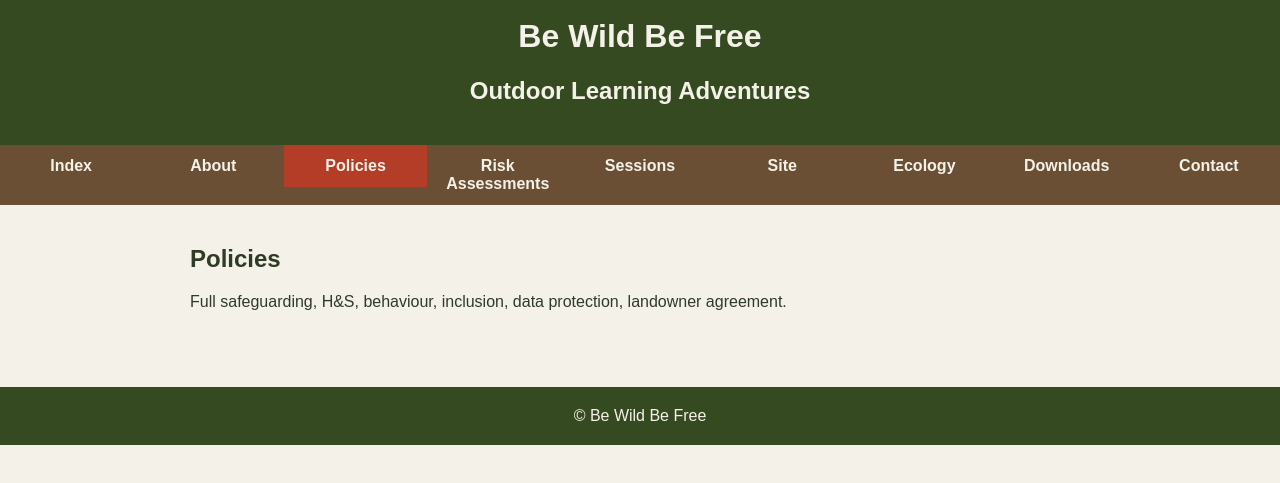
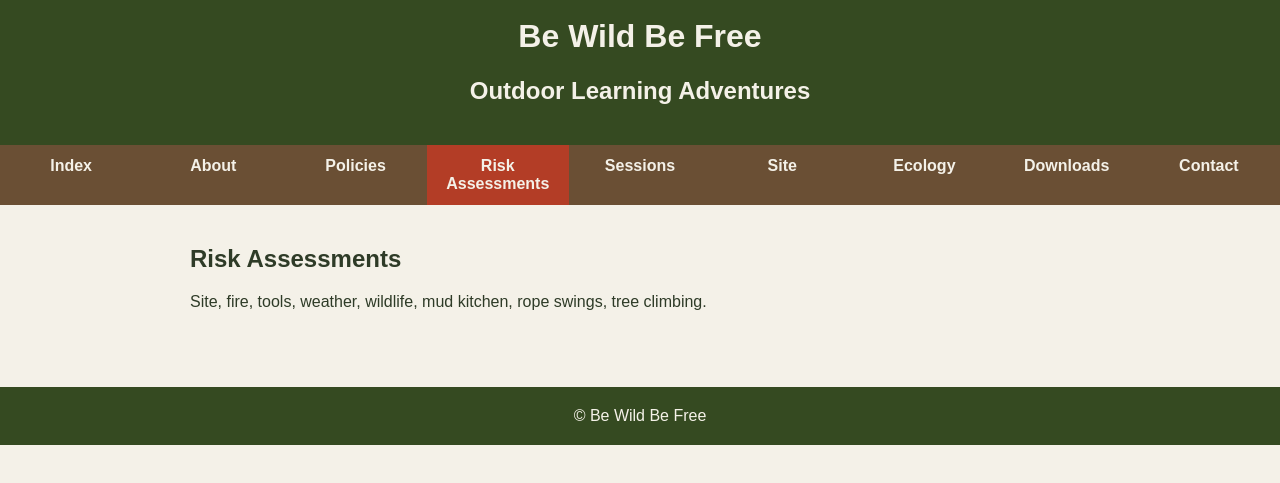
Before and after one commit to mrmurphykps/bewildbefree, a plain HTML site: page policies.html in a window 1280 px wide. Shown: the part 39-522 px from the top of the page. Drawn offline with Linux system fonts and the light colour scheme.

Commit message:
Update policies.html

```diff
--- a/policies.html
+++ b/policies.html
@@ -1,7 +1,7 @@
-<html><head><title>Policies</title>
+<html><head><title>Risk-Assessments</title>
 <link rel="stylesheet" href="assets/css/style.css"></head>
 <body>
 <header><img src="assets/img/Be Wild Be Free- Logo.png" class="logo"><h1>Be Wild Be Free</h1><h2>Outdoor Learning Adventures</h2></header>
-<nav><ul><li><a class="" href="index.html">Index</a></li><li><a class="" href="about.html">About</a></li><li><a class="active" href="policies.html">Policies</a></li><li><a class="" href="risk-assessments.html">Risk Assessments</a></li><li><a class="" href="sessions.html">Sessions</a></li><li><a class="" href="site.html">Site</a></li><li><a class="" href="ecology.html">Ecology</a></li><li><a class="" href="downloads.html">Downloads</a></li><li><a class="" href="contact.html">Contact</a></li></ul></nav>
-<main><h2>Policies</h2><p>Full safeguarding, H&S, behaviour, inclusion, data protection, landowner agreement.</p></main>
+<nav><ul><li><a class="" href="index.html">Index</a></li><li><a class="" href="about.html">About</a></li><li><a class="" href="policies.html">Policies</a></li><li><a class="active" href="risk-assessments.html">Risk Assessments</a></li><li><a class="" href="sessions.html">Sessions</a></li><li><a class="" href="site.html">Site</a></li><li><a class="" href="ecology.html">Ecology</a></li><li><a class="" href="downloads.html">Downloads</a></li><li><a class="" href="contact.html">Contact</a></li></ul></nav>
+<main><h2>Risk Assessments</h2><p>Site, fire, tools, weather, wildlife, mud kitchen, rope swings, tree climbing.</p></main>
 <footer>© Be Wild Be Free</footer></body></html>
```
